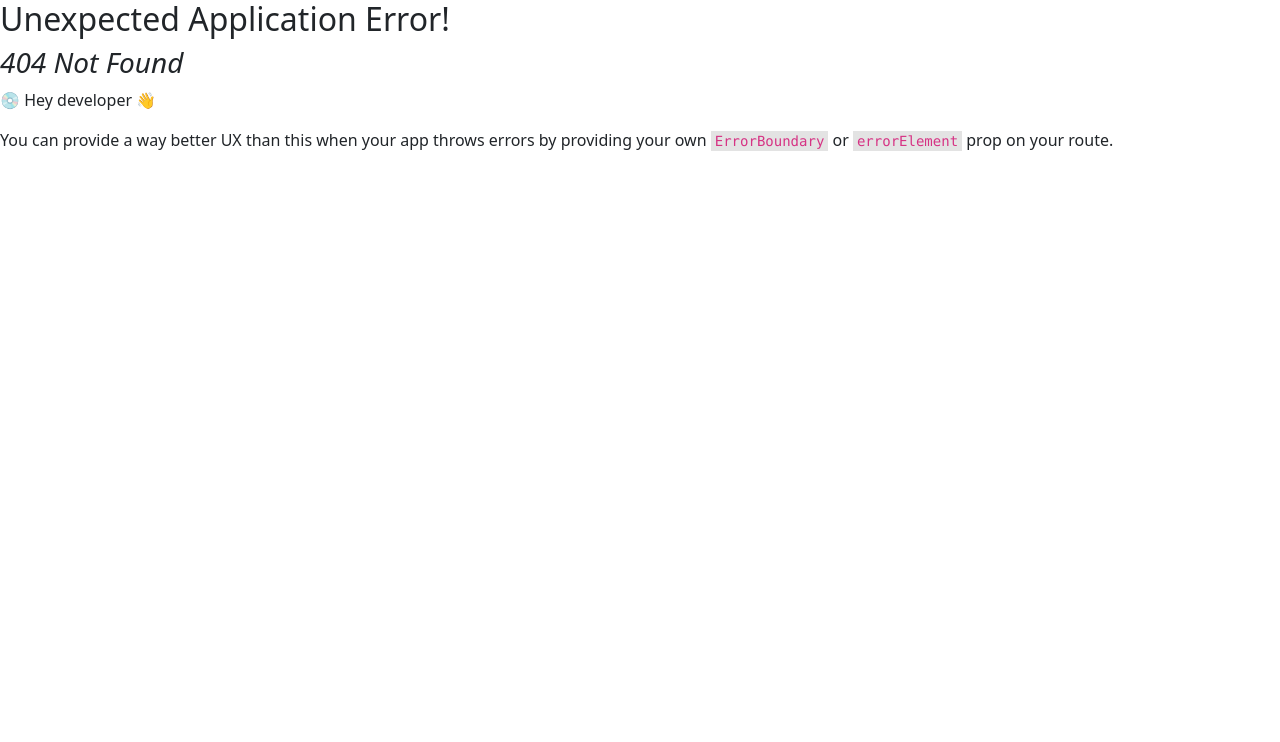
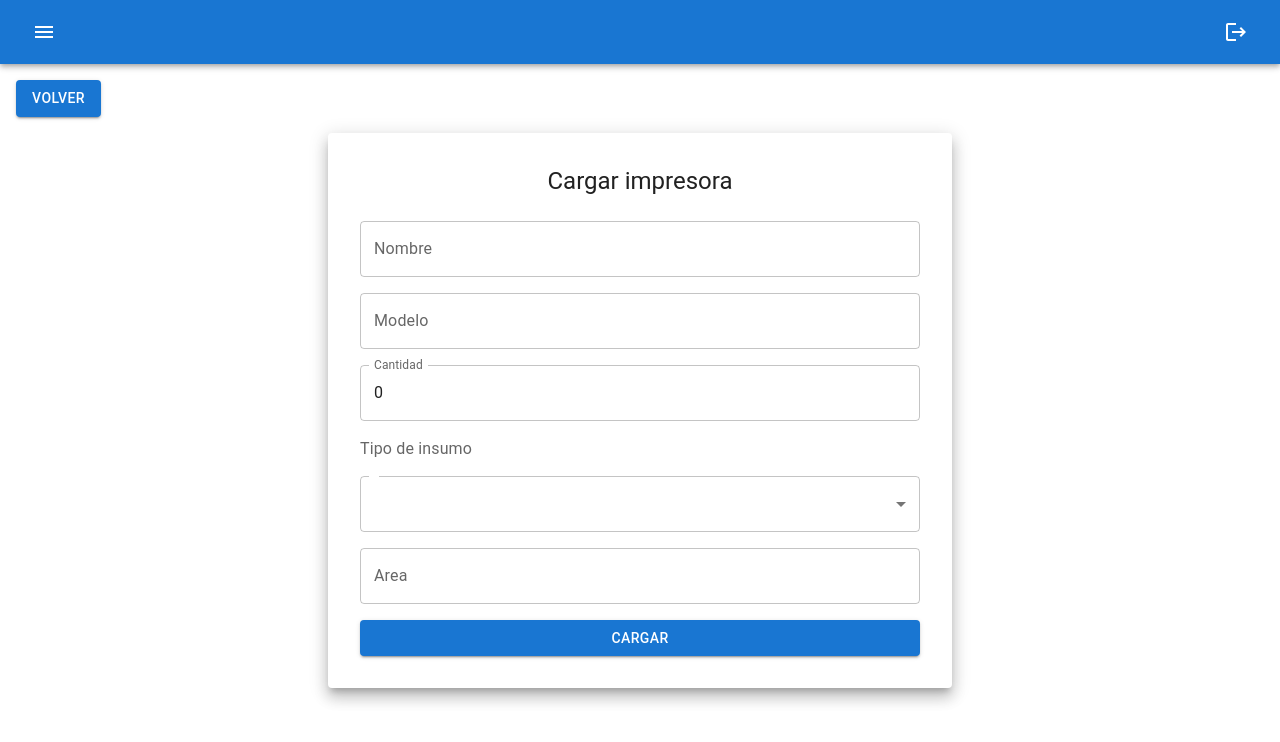
Before and after one commit to Greido/frontend-infraestructura, a React (Vite) app: page /admin/upimpresora in a window 1280 px wide. Before the commit this address had no page. Shown: the top 742 px of the page. Built offline with nearby package versions, Linux system fonts and the light colour scheme; sample sign-in values are in the browser's storage.

Commit message:
agregar impresoras listo

```diff
--- a/src/App.jsx
+++ b/src/App.jsx
@@ -11,6 +11,7 @@ import AuthLayout from "./layout/authLayout";
 import RutaProtegida from "./layout/Rutaprotegida";
 import CargarStock from "./container/CargarStock";
 import InsumosTabla from "./container/insumos/InsumosTabla";
+import CargarImpresoras from "./container/impresoras/CargarImpresoras";
 
 function App() {
   const router = createBrowserRouter(
@@ -23,8 +24,11 @@ function App() {
         {/* Ruta protegida */}
         <Route path="/admin" element={<RutaProtegida />}>
           <Route index element={<HomePage />} />
+          {/* Rutas de stock */}
           <Route path="upinsumo" element={<CargarStock />} />
           <Route path="verinsumos" element={<InsumosTabla />} />
+          {/* Ruta de impresoras */}
+          <Route path="upimpresora" element={<CargarImpresoras />} />
         </Route>
       </>
     )
--- a/src/container/HomePage.jsx
+++ b/src/container/HomePage.jsx
@@ -67,7 +67,7 @@ function HomePage() {
                 flexDirection: "column",
               }}
             >
-              <IconButton>
+              <IconButton onClick={() => navigate("/admin/upimpresora")}>
                 <LocalPrintshopIcon
                   sx={{
                     justifyContent: "center",
--- /dev/null
+++ b/src/container/impresoras/CargarImpresoras.jsx
@@ -0,0 +1,147 @@
+import NavBar from "../../components/global/NavBar";
+import {
+  Box,
+  Button,
+  Grid,
+  InputLabel,
+  MenuItem,
+  Paper,
+  Select,
+  TextField,
+  Typography,
+} from "@mui/material";
+import axios from "axios";
+import { useFormik } from "formik";
+import { useNavigate } from "react-router-dom";
+import Swal from "sweetalert2";
+
+const CargarImpresoras = () => {
+  const navigate = useNavigate();
+
+  const formik = useFormik({
+    initialValues: {
+      nombre: "",
+      modelo: "",
+      cantidad: 0,
+      insumo: "",
+      area: "",
+    },
+
+    onSubmit: async (values) => {
+      try {
+        const response = await axios.post(
+          "http://localhost:4000/impresoras/crearImpresora",
+          values
+        );
+        if (response.status === 201 || response.status === 200) {
+          Swal.fire({
+            title: "Cargada!",
+            text: "Impresora creada correctamente",
+            icon: "success",
+          });
+        }
+      } catch (error) {
+        Swal.fire({
+          title: "Error",
+          text: "Ocurrio un error al crear la impresora",
+          icon: "error",
+        });
+      }
+    },
+  });
+
+  return (
+    <>
+      <NavBar />
+
+      <Box sx={{ p: 2 }}>
+        <Button
+          onClick={() => navigate(-1)}
+          color="primary"
+          variant="contained"
+          sx={{ mb: 2 }}
+        >
+          Volver
+        </Button>
+        <Grid container justifyContent={"center"}>
+          <Grid item xs={12} sm={8} md={6}>
+            <Paper elevation={10} sx={{ p: 4 }}>
+              <Typography variant="h5" align="center" gutterBottom>
+                Cargar impresora
+              </Typography>
+              <form onSubmit={formik.handleSubmit}>
+                <Grid container spacing={2}>
+                  <Grid item xs={12}>
+                    <TextField
+                      sx={{ mt: 2 }}
+                      fullWidth
+                      label="Nombre"
+                      name="nombre"
+                      onChange={formik.handleChange}
+                      value={formik.values.nombre}
+                    />
+                    <TextField
+                      sx={{ mt: 2 }}
+                      fullWidth
+                      label="Modelo"
+                      name="modelo"
+                      onChange={formik.handleChange}
+                      value={formik.values.modelo}
+                    />
+                    <TextField
+                      sx={{ mt: 2, mb: 2 }}
+                      fullWidth
+                      type="number"
+                      label="Cantidad"
+                      name="cantidad"
+                      onChange={formik.handleChange}
+                      value={formik.values.cantidad}
+                    />
+                    <InputLabel>Tipo de insumo</InputLabel>
+
+                    <Select
+                      sx={{ mt: 2 }}
+                      fullWidth
+                      displayEmpty
+                      label
+                      name="insumo"
+                      value={formik.values.insumo}
+                      onChange={formik.handleChange}
+                    >
+                      <MenuItem value="Toner">Toner</MenuItem>
+                      <MenuItem value="Chorro de tinta">
+                        Chorro de tinta
+                      </MenuItem>
+                    </Select>
+                    <TextField
+                      sx={{ mt: 2 }}
+                      fullWidth
+                      label="Area"
+                      name="area"
+                      onChange={formik.handleChange}
+                      value={formik.values.area}
+                    />
+
+                    <Grid item xs={12}>
+                      <Button
+                        variant="contained"
+                        color="primary"
+                        type="submit"
+                        fullWidth
+                        sx={{ mt: 2 }}
+                      >
+                        Cargar
+                      </Button>
+                    </Grid>
+                  </Grid>
+                </Grid>
+              </form>
+            </Paper>
+          </Grid>
+        </Grid>
+      </Box>
+    </>
+  );
+};
+
+export default CargarImpresoras;
```
